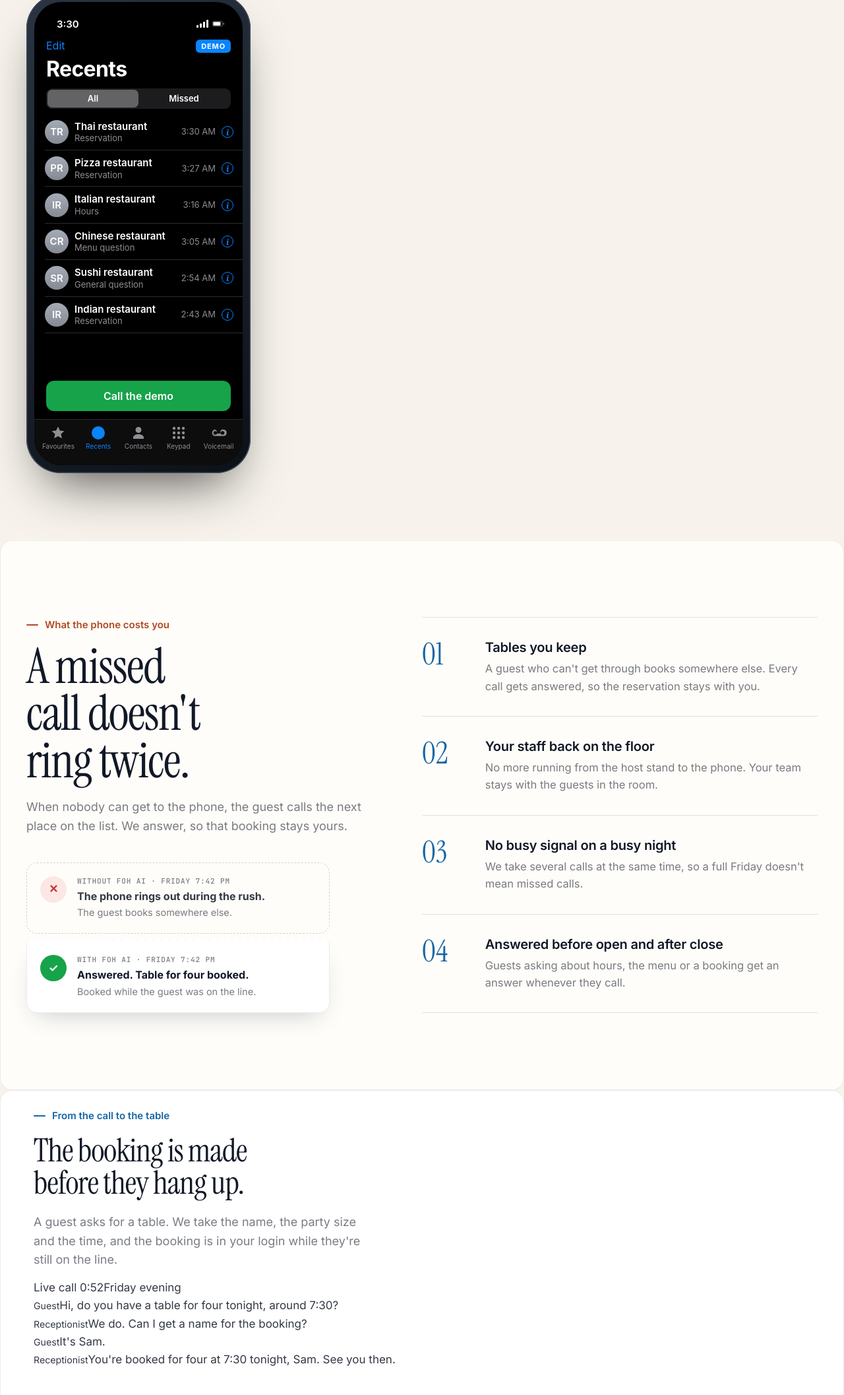
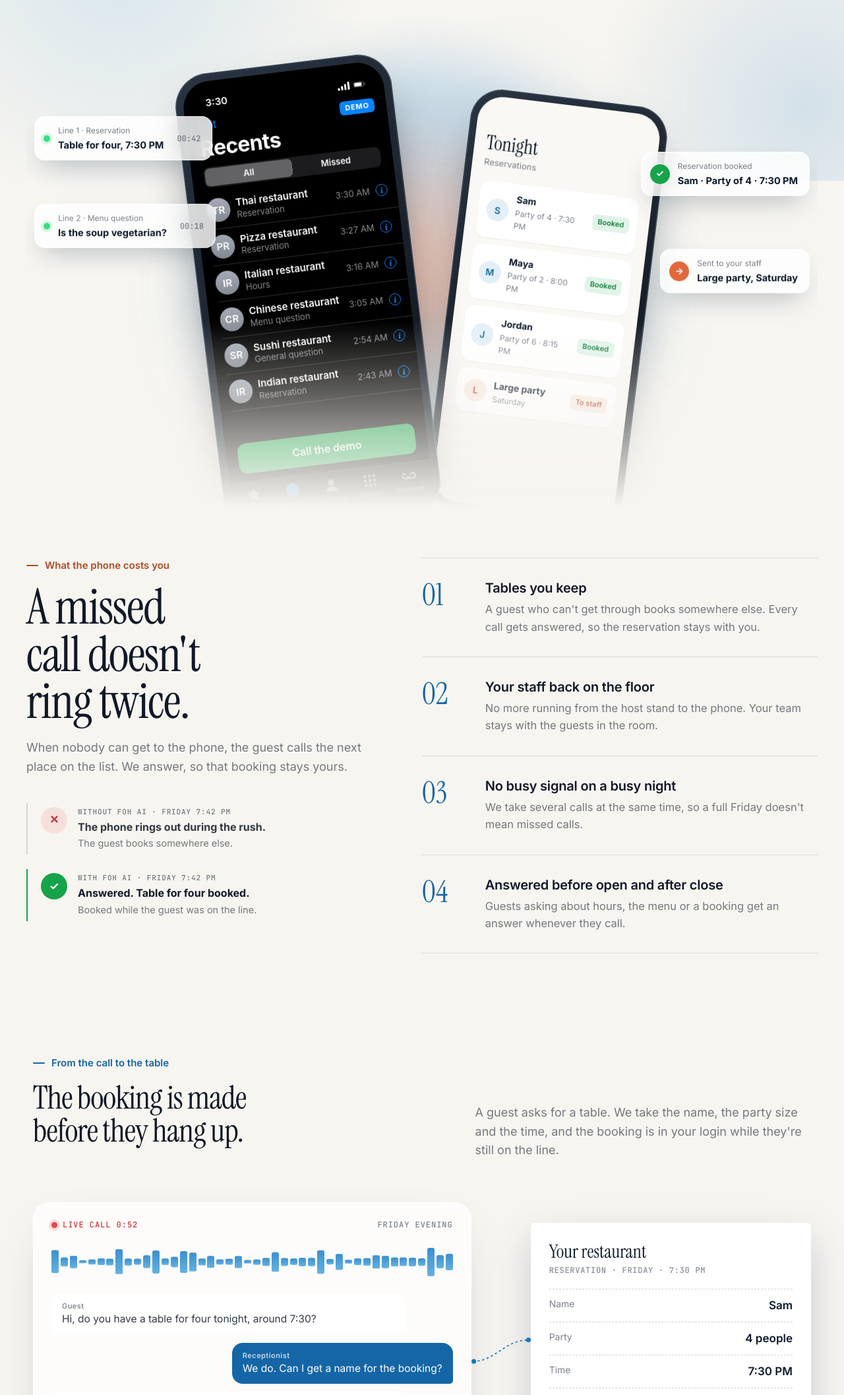
Before and after one commit to tntutte14-prog/fohreceptionist-site, a plain HTML site: page index.html in a window 1280 px wide. Shown: the part 686-2800 px from the top of the page at 66% size. Drawn offline with Linux system fonts and the light colour scheme.

Commit message:
Homepage: one continuous page, scroll animations, tilted phones, fade into footer
Co-Authored-By: Claude Sonnet 5.5 <noreply@anthropic.com>
Claude-Session: https://claude.ai/code/session_01RZ3aFTAetm9WyqULatDJUo

```diff
--- /dev/null
+++ b/flow.css
@@ -0,0 +1,213 @@
+/* flow.css: makes the homepage one continuous page.
+   No section has its own box or colour block. A soft glow sits behind everything and drifts as you scroll,
+   so each part fades into the next. The page only turns dark at the very end, as a slow fade into the footer.
+   Loads after home.css and overrides it. */
+:root{--p:0;--sy:0}
+body.home{background:#f7f5f0}
+body.home::before{content:"";position:fixed;inset:-20vh -10vw;z-index:-1;pointer-events:none;
+  background:
+    radial-gradient(38vw 38vw at 12% 8%, rgb(26 124 199 / .20), transparent 70%),
+    radial-gradient(34vw 34vw at 92% 30%, rgb(226 104 60 / .14), transparent 70%),
+    radial-gradient(42vw 42vw at 20% 70%, rgb(74 165 221 / .18), transparent 70%),
+    radial-gradient(36vw 36vw at 88% 90%, rgb(26 124 199 / .16), transparent 70%);
+  transform:translate3d(0,calc(var(--p) * -34vh),0);will-change:transform}
+body.home main,body.home .panel{background:none;border:0;box-shadow:none;border-radius:0}
+body.home .panel{padding-block:clamp(48px,6vw,88px)}
+
+/* header over the glow */
+.hd.stuck{background:rgb(247 245 240 / .78)}
+
+/* ---------- reveal on scroll ---------- */
+.js [data-r]{opacity:0;transform:translate3d(0,34px,0);transition:opacity .8s cubic-bezier(.2,.7,.2,1) var(--d,0ms),transform .8s cubic-bezier(.2,.7,.2,1) var(--d,0ms)}
+.js [data-r].in-view{opacity:1;transform:none}
+
+/* ---------- hero: centred words, then the phones fading into the page ---------- */
+body.home .hero2{padding:clamp(36px,5vw,72px) 0 0;position:relative}
+.hero-c{text-align:center;display:flex;flex-direction:column;align-items:center}
+.hero-c .mono-label{justify-content:center}
+.hero-c h1{font-size:clamp(46px,7.2vw,108px);line-height:.94;letter-spacing:-.03em;margin:0 0 26px;max-width:none}
+.hero-c h1 span{display:block}
+.hero-c h1 em{color:var(--blue);font-style:italic}
+.hero-c .h-sub{margin:0 auto 34px;max-width:46ch}
+.hero-actions{display:flex;flex-direction:column;align-items:center;gap:6px;width:100%}
+.hero-actions .demo-card{width:min(460px,100%);text-align:left}
+.hero-actions .h-link{margin-top:18px}
+
+.showcase{position:relative;height:clamp(520px,58vw,740px);margin-top:clamp(20px,3vw,40px);padding-top:50px;box-sizing:border-box;overflow:hidden;
+  -webkit-mask-image:linear-gradient(#000 62%,transparent 100%);mask-image:linear-gradient(#000 62%,transparent 100%)}
+.showcase::before{content:"";position:absolute;left:50%;top:6%;width:min(760px,92%);aspect-ratio:1;transform:translateX(-50%);border-radius:50%;
+  background:radial-gradient(circle at 50% 45%, rgb(226 104 60 / .38), rgb(26 124 199 / .26) 45%, transparent 70%);filter:blur(40px)}
+.showcase .phone{position:absolute;left:50%;top:64px;width:min(330px,56vw);z-index:2;
+  transform:translate3d(calc(-50% - min(130px,11vw)),calc(var(--sy) * -.05px),0) rotate(-7deg);transform-origin:50% 100%}
+.phone2{position:absolute;left:50%;top:116px;width:min(300px,50vw);aspect-ratio:9/19.2;z-index:1;border-radius:48px;padding:11px;
+  background:linear-gradient(145deg,#2a3442,#0c1118);box-shadow:0 0 0 1.5px #3b4656 inset,0 40px 80px -30px rgb(0 0 0 / .55);
+  transform:translate3d(calc(-50% + min(150px,13vw)),calc(var(--sy) * -.11px),0) rotate(7deg);transform-origin:50% 100%}
+.p2-screen{height:100%;border-radius:38px;background:#faf8f4;padding:56px 18px 0;overflow:hidden}
+.p2-top b{display:block;font:400 30px/1 var(--f-head);color:var(--ink2)}
+.p2-top span{display:block;margin:4px 0 18px;font-size:13px;color:rgb(14 26 43 / .55)}
+.p2-screen ul{list-style:none;margin:0;padding:0;display:grid;gap:10px}
+.p2-screen li{display:flex;align-items:center;gap:10px;padding:12px;border-radius:14px;background:#fff;box-shadow:0 1px 2px rgb(11 37 64 / .06)}
+.p2-screen li i{flex:none;width:34px;height:34px;border-radius:50%;display:grid;place-items:center;background:rgb(26 124 199 / .12);color:var(--blue);font:600 14px var(--f-body);font-style:normal}
+.p2-screen li span{flex:1;min-width:0}
+.p2-screen li b{display:block;font-size:14px;color:var(--ink2)}
+.p2-screen li small{display:block;font-size:12px;color:rgb(14 26 43 / .55)}
+.p2-screen li em{font-style:normal;font-size:11px;font-weight:600;padding:3px 8px;border-radius:6px;background:rgb(22 163 74 / .12);color:#12813b}
+.p2-screen li.o em{background:rgb(226 104 60 / .14);color:#b04a24}
+.p2-screen li.o i{background:rgb(226 104 60 / .14);color:#b04a24}
+
+.fc{position:absolute;z-index:3;display:flex;align-items:center;gap:12px;padding:12px 18px 12px 14px;border-radius:16px;
+  background:rgb(255 255 255 / .82);-webkit-backdrop-filter:blur(14px);backdrop-filter:blur(14px);box-shadow:0 18px 40px -14px rgb(11 37 64 / .3),0 0 0 1px rgb(255 255 255 / .7) inset}
+.fc small{display:block;font-size:12px;color:rgb(14 26 43 / .55)}
+.fc b{display:block;font-size:14.5px;color:var(--ink2)}
+.fc time{margin-left:8px;font:500 12px var(--mono);color:rgb(14 26 43 / .5)}
+.fc .ok{flex:none;width:30px;height:30px;border-radius:50%;background:var(--ok);color:#fff;display:grid;place-items:center;font-weight:700;font-size:14px}
+.fc .ok.o{background:var(--ember)}
+.dot-live{flex:none;width:10px;height:10px;border-radius:50%;background:#3ddc84;box-shadow:0 0 0 4px rgb(61 220 132 / .2)}
+.fc-1{left:max(12px,calc(50% - 700px));top:150px}
+.fc-2{left:max(12px,calc(50% - 690px));top:290px}
+.fc-3{right:max(12px,calc(50% - 700px));top:210px}
+.fc-4{right:max(12px,calc(50% - 690px));top:350px}
+@media (prefers-reduced-motion:no-preference){
+  .fc{animation:bob 6s ease-in-out infinite}
+  .fc-2{animation-delay:-1.5s}.fc-3{animation-delay:-3s}.fc-4{animation-delay:-4.5s}
+  .js .showcase .fc,.js .showcase .phone,.js .showcase .phone2{opacity:0}
+  .js .showcase.in-view .phone,.js .showcase.in-view .phone2{opacity:1;transition:opacity .9s ease}
+  .js .showcase.in-view .fc{opacity:1;transition:opacity .8s ease .5s}
+}
+@keyframes bob{0%,100%{translate:0 0}50%{translate:0 -10px}}
+
+/* ---------- what the phone costs you: no boxes, just lines ---------- */
+body.home .cost{border:0}
+.ticket,.ticket.bad,.ticket.good{background:none;border:0;border-left:2px solid rgb(14 26 43 / .14);border-radius:0;box-shadow:none;padding:6px 0 6px 20px}
+.ticket.good{border-left-color:var(--ok)}
+.ticket.good::before{display:none}
+.tickets{gap:22px}
+
+/* ---------- call to booking ---------- */
+.cf-head{display:grid;grid-template-columns:1.1fr .9fr;gap:48px;align-items:end;margin-bottom:clamp(40px,5vw,64px)}
+.cf-head h2{margin:0;max-width:14ch}
+.cf-head .soft{margin:0;max-width:40ch}
+.cf-stage{display:grid;grid-template-columns:minmax(0,1.25fr) 90px minmax(0,.8fr);align-items:center}
+.livecall{padding:26px 28px;border-radius:26px;background:rgb(255 255 255 / .7);-webkit-backdrop-filter:blur(16px);backdrop-filter:blur(16px);
+  box-shadow:0 30px 70px -34px rgb(11 37 64 / .35),0 0 0 1px rgb(255 255 255 / .8) inset}
+.lc-top{display:flex;justify-content:space-between;gap:12px;font:500 12px var(--mono);letter-spacing:.08em;text-transform:uppercase;color:rgb(14 26 43 / .55)}
+.rec{display:inline-flex;align-items:center;gap:8px;color:#c9353a}
+.rec i{width:9px;height:9px;border-radius:50%;background:#e5484d;box-shadow:0 0 0 4px rgb(229 72 77 / .18)}
+.lc-wave{display:flex;align-items:center;gap:3px;height:56px;margin:20px 0}
+.lc-wave i{flex:1;min-width:2px;height:var(--h);border-radius:3px;background:linear-gradient(var(--deco),var(--sky));opacity:.85}
+.lc-lines{display:grid;gap:12px}
+.lc-lines > div{max-width:88%;padding:12px 16px;border-radius:16px 16px 16px 5px;background:#fff;font-size:15.5px;line-height:1.45;color:var(--t-strong)}
+.lc-lines small{display:block;font:600 11px var(--f-body);letter-spacing:.04em;color:rgb(14 26 43 / .5);margin-bottom:2px}
+.lc-lines .a{justify-self:end;border-radius:16px 16px 5px 16px;background:var(--blue);color:#fff}
+.lc-lines .a small{color:rgb(255 255 255 / .75)}
+.cf-link svg{display:block;width:100%;height:auto;overflow:visible}
+.cf-link path{stroke-dashoffset:0}
+.slip{position:relative;padding:30px 28px 26px;background:#fff;
+  -webkit-mask:radial-gradient(circle 9px at 9px 100%,#0000 98%,#000) -9px 0/18px 100%,linear-gradient(#000 0 0);
+  filter:drop-shadow(0 26px 30px rgb(11 37 64 / .2));border-radius:6px 6px 0 0}
+.slip{-webkit-mask:none;mask:none;
+  background:linear-gradient(#fff,#fff) top/100% calc(100% - 10px) no-repeat,radial-gradient(circle at 8px 0,transparent 7px,#fff 7.5px) bottom/16px 10px repeat-x}
+.sl-name{display:block;font:400 28px/1 var(--f-head);color:var(--ink2)}
+.sl-meta{margin:6px 0 20px;font:500 12px var(--mono);letter-spacing:.06em;text-transform:uppercase;color:rgb(14 26 43 / .5)}
+.slip dl{margin:0;display:grid;gap:0}
+.slip dl div{display:flex;justify-content:space-between;padding:11px 0;border-top:1px dashed rgb(14 26 43 / .2)}
+.slip dt{color:rgb(14 26 43 / .55);font-size:14px}
+.slip dd{margin:0;font-weight:600;color:var(--ink2)}
+.sl-foot{display:flex;justify-content:space-between;align-items:center;margin:14px 0 0;padding-top:14px;border-top:2px solid var(--ink2)}
+.sl-foot span{font:500 12px var(--mono);letter-spacing:.08em;text-transform:uppercase;color:rgb(14 26 43 / .55)}
+.sl-foot b{padding:5px 12px;border-radius:8px;background:var(--ok);color:#fff;font-size:14px}
+@media (prefers-reduced-motion:no-preference){
+  .lc-wave i{transform-origin:center;animation:wv 1.1s ease-in-out infinite;animation-delay:calc(var(--i,0) * -70ms)}
+  .js .lc-lines > div{opacity:0;transform:translateY(14px)}
+  .js .livecall.in-view .lc-lines > div{opacity:1;transform:none;transition:opacity .6s ease var(--d),transform .6s ease var(--d)}
+  .js .cf-link path{stroke-dasharray:2 6}
+  .js .slip{opacity:0;transform:translateY(40px) rotate(2deg)}
+  .js .slip.in-view{opacity:1;transform:none;transition:opacity .9s ease 2.4s,transform .9s cubic-bezier(.2,.7,.2,1) 2.4s}
+  .js .cf-link{opacity:0}
+  .js .cf-link.in-view{opacity:1;transition:opacity .8s ease 2s}
+}
+@keyframes wv{0%,100%{transform:scaleY(1)}50%{transform:scaleY(.45)}}
+
+/* ---------- features: icons on the page, no cards ---------- */
+.feat-head{grid-template-columns:1.1fr .9fr}
+.cards3{display:grid;grid-template-columns:repeat(3,1fr);gap:clamp(24px,4vw,64px);text-align:center;margin-bottom:8px}
+.icard .ill{width:min(260px,100%);margin:0 auto 22px;position:relative}
+.icard .ill::before{content:"";position:absolute;inset:-10% 0 -10%;border-radius:50%;background:radial-gradient(closest-side,rgb(74 165 221 / .35),transparent);filter:blur(18px);z-index:-1}
+.icard .ill svg{display:block;width:100%;height:auto;transition:transform .5s cubic-bezier(.2,.7,.2,1)}
+.icard:hover .ill svg{transform:translateY(-6px) scale(1.03)}
+body.home .icard h3{font:400 28px/1.12 var(--f-head);letter-spacing:-.01em;margin:0 auto 10px;max-width:16ch;text-align:center}
+.icard p{margin:0 auto;color:var(--t-soft);font-size:16.5px;line-height:1.55;max-width:30ch}
+body.home .feat-cols{border-top:1px solid rgb(14 26 43 / .1)}
+
+/* ---------- how it works ---------- */
+.steps::before{transform-origin:left;background:linear-gradient(90deg,var(--deco),rgb(26 124 199 / .1))}
+.dot,.dot.on{background:#f7f5f0}
+.dot.on{background:var(--blue)}
+@media (prefers-reduced-motion:no-preference){
+  .js .steps::before{transform:scaleX(0)}
+  .js .steps.in-view::before{transform:none;transition:transform 1.6s cubic-bezier(.2,.7,.2,1) .2s}
+}
+
+/* ---------- voice: light now, so it stays part of the page ---------- */
+body.home .voice-sec,body.home .voice-sec h2{color:var(--t-full)}
+body.home .voice-sec h2 em{color:var(--blue)}
+body.home .voice-sec .soft{color:var(--t-soft)}
+body.home .mono-label.sky{color:var(--blue)}
+.picker{background:rgb(255 255 255 / .6);-webkit-backdrop-filter:blur(16px);backdrop-filter:blur(16px);box-shadow:0 30px 70px -36px rgb(11 37 64 / .35),0 0 0 1px rgb(255 255 255 / .8) inset;color:var(--t-strong)}
+.pk-head small{color:var(--t-soft)}
+.picker li{background:rgb(255 255 255 / .55);box-shadow:0 0 0 1px rgb(14 26 43 / .08) inset;color:var(--t-strong)}
+.picker li.on{background:#fff;box-shadow:0 14px 30px -18px rgb(11 37 64 / .35)}
+.play{background:rgb(26 124 199 / .12)}
+.play::before{border-left-color:var(--blue)}
+.on .play{background:var(--blue)}
+.on .play::before{border-left-color:#fff}
+.pk-foot{color:var(--blue)}
+
+/* ---------- support: plain list ---------- */
+body.home .support,body.home .support h2{color:var(--t-full)}
+body.home .support p:not(.mono-label){color:var(--t-soft)}
+body.home .mono-label.light{color:var(--blue)}
+.b-white{background:var(--blue);color:#fff}
+.b-white:hover{background:var(--blue-d)}
+.sup-tiles{gap:0 40px}
+.sup-tiles li{background:none;box-shadow:none;border-radius:0;border-top:1px solid rgb(14 26 43 / .12);padding:22px 0}
+.sup-tiles b{color:var(--t-full)}
+.sup-tiles span{color:var(--t-soft);opacity:1}
+
+/* ---------- ending: the page slowly turns dark into the footer ---------- */
+body.home .end2{position:relative;padding:clamp(140px,16vw,240px) 0 clamp(96px,11vw,160px);
+  background:linear-gradient(180deg,rgb(26 124 199 / 0) 0%,rgb(26 110 180 / .28) 22%,rgb(14 40 72 / .86) 52%,#0a1320 80%)}
+body.home .end2::before{content:"";position:absolute;left:50%;top:34%;width:min(900px,96%);aspect-ratio:2/1;transform:translateX(-50%);border-radius:50%;
+  background:radial-gradient(closest-side,rgb(26 124 199 / .55),transparent);filter:blur(30px);pointer-events:none}
+body.home .end2 .in{position:relative}
+body.home .ft2{background:#0a1320}
+body.home .ft2 .ft-in{border-top:0}
+
+/* ---------- phones and tablets ---------- */
+@media (max-width:1100px){
+  .fc-1,.fc-2,.fc-3,.fc-4{display:none}
+}
+@media (max-width:900px){
+  .cf-head,.feat-head{grid-template-columns:1fr;gap:18px}
+  .cf-stage{grid-template-columns:1fr;gap:0}
+  .cf-link{height:70px;display:flex;justify-content:center}
+  .cf-link svg{width:70px;transform:rotate(90deg) scaleY(-1);margin-top:-6px}
+  .slip{max-width:420px;width:100%;justify-self:center}
+  .cards3{grid-template-columns:1fr;gap:48px}
+  .showcase{height:clamp(470px,110vw,640px)}
+  .showcase .phone{width:min(260px,52vw);transform:translate3d(calc(-50% - 22vw),0,0) rotate(-6deg)}
+  .phone2{width:min(240px,48vw);top:44px;transform:translate3d(calc(-50% + 22vw),0,0) rotate(6deg)}
+  .p2-screen{padding-top:44px}
+  .p2-top b{font-size:24px}
+}
+@media (max-width:560px){
+  .hero-c h1{font-size:clamp(46px,14vw,64px)}
+  .showcase .phone{width:56vw;transform:translate3d(calc(-50% - 20vw),0,0) rotate(-6deg)}
+  .phone2{width:50vw;transform:translate3d(calc(-50% + 20vw),0,0) rotate(6deg)}
+  .livecall{padding:20px}
+  .lc-lines > div{max-width:94%}
+}
+@media (prefers-reduced-motion:reduce){
+  body.home::before{transform:none}
+  .showcase .phone{transform:translate3d(calc(-50% - min(130px,11vw)),0,0) rotate(-7deg)}
+}
--- /dev/null
+++ b/flow.js
@@ -0,0 +1,52 @@
+/* flow.js: scroll animation for the homepage. Things rise in as they reach the screen, the phones drift with the scroll,
+   and the page background glow moves slowly so every section feels like part of one long page.
+   If JavaScript or motion is off, everything simply shows. */
+(function () {
+  var reduce = window.matchMedia && matchMedia('(prefers-reduced-motion: reduce)').matches;
+  var root = document.documentElement;
+  if (reduce || !('IntersectionObserver' in window)) { root.classList.remove('js'); return; }
+
+  var groups = [
+    '.hero-c > *', '.cost h2', '.cost .soft', '.cost .mono-label', '.ticket', '.outcomes li',
+    '.cf-head > *', '.cf-head div > *', '.livecall', '.cf-link', '.slip',
+    '.feat-head > *', '.icard', '.feat-cols > div',
+    '.how-head > *', '.steps li',
+    '.voice-grid > div:first-child > *', '.picker',
+    '.login-copy > *', '.browser',
+    '.support-grid > div:first-child > *', '.sup-tiles li',
+    '.end2 .in > *'
+  ];
+  var seen = new Set();
+  groups.forEach(function (sel) {
+    document.querySelectorAll(sel).forEach(function (el, i) {
+      if (seen.has(el)) return;
+      seen.add(el);
+      el.setAttribute('data-r', '');
+      el.style.setProperty('--d', Math.min(i, 6) * 90 + 'ms');
+    });
+  });
+  document.querySelectorAll('.lc-lines > div').forEach(function (el, i) { el.style.setProperty('--d', (350 + i * 650) + 'ms'); });
+  document.querySelectorAll('.lc-wave i').forEach(function (el, i) { el.style.setProperty('--i', i); });
+
+  var io = new IntersectionObserver(function (entries) {
+    entries.forEach(function (e) {
+      if (e.isIntersecting || e.boundingClientRect.top < 0) { e.target.classList.add('in-view'); io.unobserve(e.target); } /* also reveal anything scrolled past in a jump */
+    });
+  }, { threshold: 0.18, rootMargin: '0px 0px -6% 0px' });
+  document.querySelectorAll('[data-r], .livecall, .slip, .steps, .tickets, .showcase').forEach(function (el) { io.observe(el); });
+
+  // slow parallax: phones drift, glow follows the page
+  var ticking = false;
+  function frame() {
+    var y = window.scrollY, max = Math.max(1, document.body.scrollHeight - innerHeight);
+    root.style.setProperty('--p', (y / max).toFixed(4));
+    root.style.setProperty('--sy', Math.min(y, 900));
+    // anything already above the bottom of the screen is shown, even if a fast scroll or a menu jump skipped it
+    document.querySelectorAll('[data-r]:not(.in-view), .showcase:not(.in-view), .livecall:not(.in-view), .slip:not(.in-view), .steps:not(.in-view)').forEach(function (el) {
+      if (el.getBoundingClientRect().top < innerHeight * 0.9) el.classList.add('in-view');
+    });
+    ticking = false;
+  }
+  addEventListener('scroll', function () { if (!ticking) { ticking = true; requestAnimationFrame(frame); } }, { passive: true });
+  frame();
+})();
--- a/index.html
+++ b/index.html
@@ -15,6 +15,8 @@
 <link rel="stylesheet" href="https://fonts.googleapis.com/css2?family=Inter:wght@400;500;600;700&family=JetBrains+Mono:wght@500&display=swap">
 <link rel="stylesheet" href="style.css">
 <link rel="stylesheet" href="home.css">
+<link rel="stylesheet" href="flow.css">
+<script>document.documentElement.classList.add("js")</script>
 <script src="tune.js"></script>
 </head>
 <body class="home">
@@ -93,6 +95,17 @@
               <a class="round go" id="callGo" href="#"><span class="c"><svg viewBox="0 0 24 24"><path d="M6.6 10.8a15.1 15.1 0 0 0 6.6 6.6l2.2-2.2c.3-.3.7-.4 1-.2 1.1.4 2.3.6 3.6.6.6 0 1 .4 1 1V20c0 .6-.4 1-1 1A17 17 0 0 1 3 4c0-.6.4-1 1-1h3.5c.6 0 1 .4 1 1 0 1.3.2 2.5.6 3.6.1.3 0 .7-.2 1z"/></svg></span>Call</a>
             </div>
           </div>
+        </div>
+      </div>
+      <div class="phone2" aria-hidden="true">
+        <div class="p2-screen">
+          <div class="p2-top"><b>Tonight</b><span>Reservations</span></div>
+          <ul>
+            <li><i>S</i><span><b>Sam</b><small>Party of 4 · 7:30 PM</small></span><em>Booked</em></li>
+            <li><i>M</i><span><b>Maya</b><small>Party of 2 · 8:00 PM</small></span><em>Booked</em></li>
+            <li><i>J</i><span><b>Jordan</b><small>Party of 6 · 8:15 PM</small></span><em>Booked</em></li>
+            <li class="o"><i>L</i><span><b>Large party</b><small>Saturday</small></span><em>To staff</em></li>
+          </ul>
         </div>
       </div>
     </div>
@@ -306,5 +319,6 @@
 
 <script src="phone.js"></script>
 <script src="site.js"></script>
+<script src="flow.js"></script>
 </body>
 </html>
```
